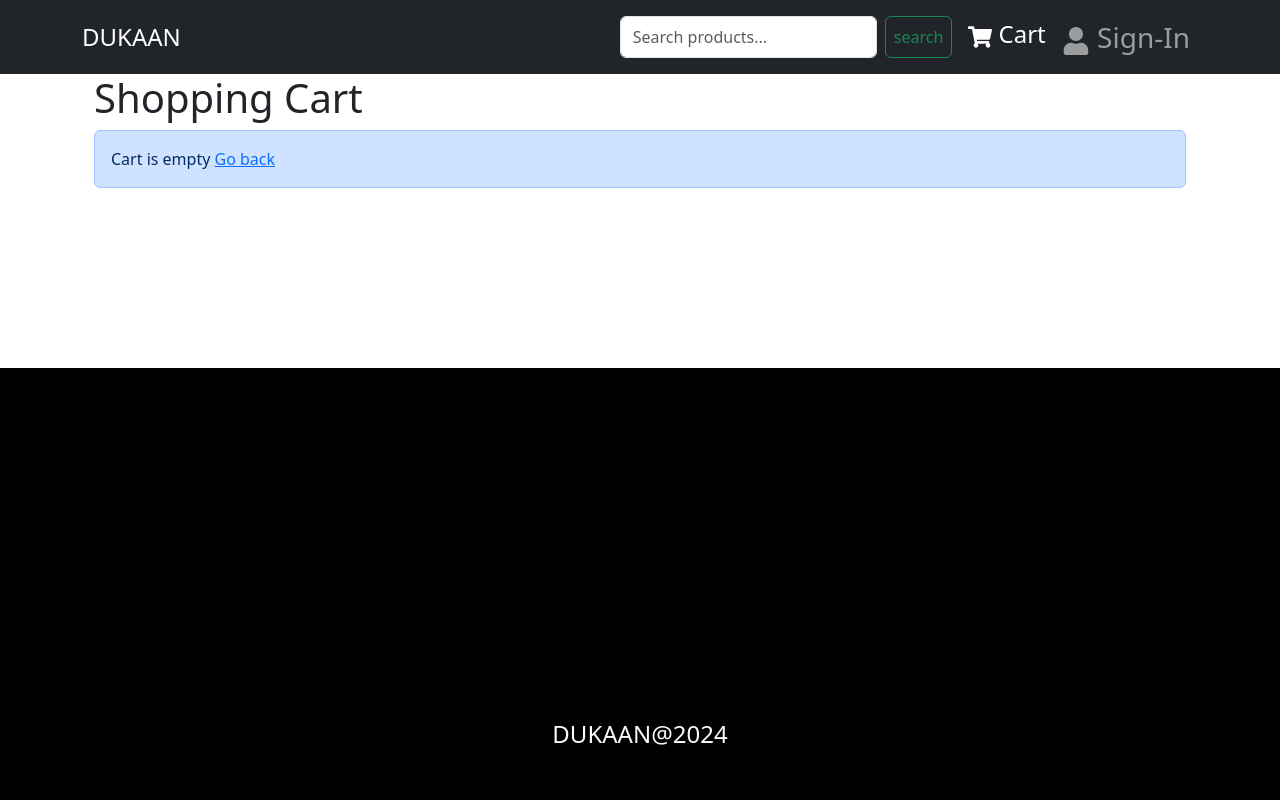
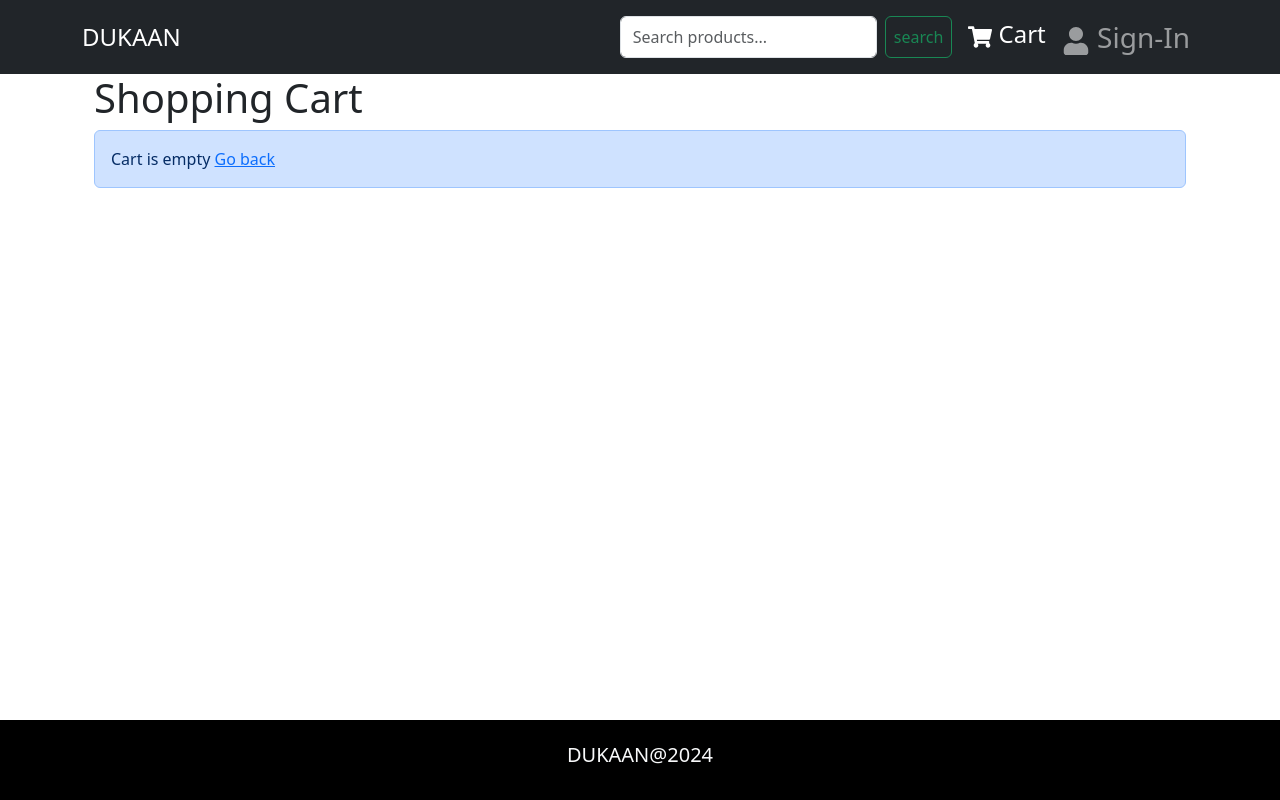
Before and after one commit to deepanshu-2021/DUKAAN, a React (Vite) app in the folder frontend/: page /cart in a window 1280 px wide. Built offline with nearby package versions, Linux system fonts and the light colour scheme.

Commit message:
editing the product

```diff
--- a/frontend/src/components/Footer.jsx
+++ b/frontend/src/components/Footer.jsx
@@ -4,10 +4,13 @@ import "../style/index.css";
 const Footer = () => {
   const currentYear = new Date().getFullYear();
   return (
-    <footer className="bg-black" style={{ paddingTop: "300px" }}>
+    <footer
+      className="bg-black fs-6"
+      style={{ marginTop: "80px", padding: "auto" }}
+    >
       <Container>
         <Row>
-          <Col className="text-center fs-4 text-light   py-5">{`DUKAAN@${currentYear}`}</Col>
+          <Col className="text-center fs-5 text-light m-auto ">{`DUKAAN@${currentYear}`}</Col>
         </Row>
       </Container>
     </footer>
--- a/frontend/src/style/index.css
+++ b/frontend/src/style/index.css
@@ -22,6 +22,8 @@ footer {
   position: absolute;
   bottom: 0;
   width: 100%;
+  padding-top: 20px;
+  height: 80px;
 }
 .top_caption {
   background-color: rgba(0, 0, 0, 0.5);
```
Also changed, not shown: 1 other file (tests, documents, lock files or other folders).
